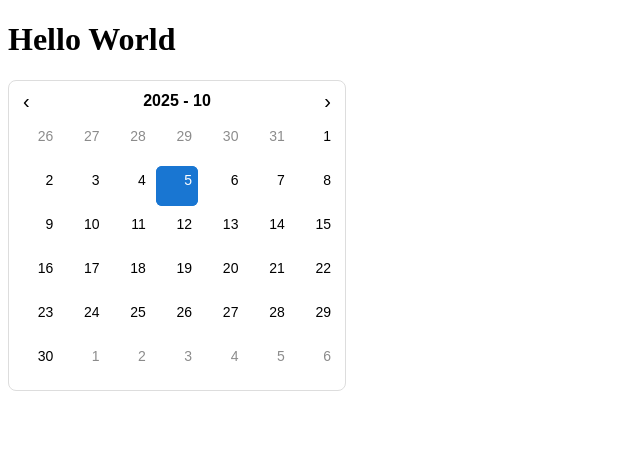
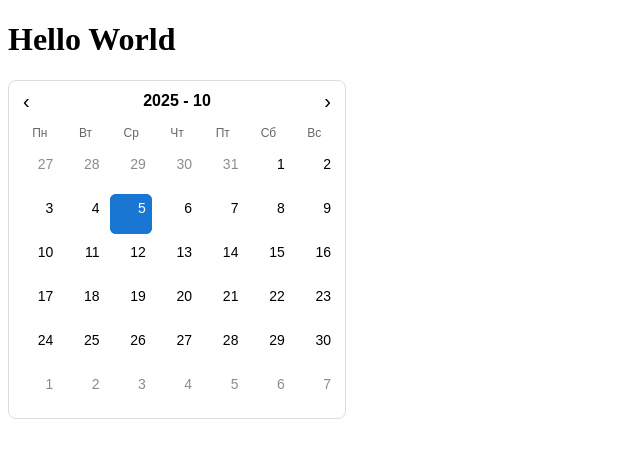
Before and after one commit to KlimMalgin/vue-calendar, a Vue app: page / in a window 1280 px wide. Shown: the top 458 px of the page, without its empty margins (0-640 px from the left). Built offline with nearby package versions, Linux system fonts and the light colour scheme; the HTML template or start-up script is replaced by a standard one.

Commit message:
locales & weekdays

```diff
--- a/src/App.vue
+++ b/src/App.vue
@@ -1,7 +1,7 @@
 <template>
   <div>
     <h1>{{ message }}</h1>
-    <Calendar />
+    <Calendar :locale="lang" />
   </div>
 </template>
 
@@ -15,6 +15,7 @@ export default {
   data() {
     return {
       message: "Hello World",
+      lang: "ru",
     };
   },
 };
--- a/src/components/Calendar.vue
+++ b/src/components/Calendar.vue
@@ -4,6 +4,12 @@
       <button class="nav" @click="prevMonth">‹</button>
       <div class="title">{{ displayYear }} - {{ displayMonth }}</div>
       <button class="nav" @click="nextMonth">›</button>
+    </div>
+
+    <div class="weekdays">
+      <div v-for="(d, idx) in weekdayNames" :key="idx" class="weekday">
+        {{ d }}
+      </div>
     </div>
 
     <div class="days">
@@ -27,6 +33,12 @@
 <script>
 export default {
   name: "Calendar",
+  props: {
+    locale: {
+      type: String,
+      default: "en",
+    },
+  },
   data() {
     const today = this._getToday();
     return {
@@ -34,9 +46,55 @@ export default {
       displayYear: today.getFullYear(),
       displayMonth: today.getMonth(),
       selectedDate: this._formatDateISO(today),
+
+      locales: {
+        en: {
+          months: [
+            "January",
+            "February",
+            "March",
+            "April",
+            "May",
+            "June",
+            "July",
+            "August",
+            "September",
+            "October",
+            "November",
+            "December",
+          ],
+          weekdays: ["Sun", "Mon", "Tue", "Wed", "Thu", "Fri", "Sat"],
+        },
+        ru: {
+          months: [
+            "Январь",
+            "Февраль",
+            "Март",
+            "Апрель",
+            "Май",
+            "Июнь",
+            "Июль",
+            "Август",
+            "Сентябрь",
+            "Октябрь",
+            "Ноябрь",
+            "Декабрь",
+          ],
+          weekdays: ["Пн", "Вт", "Ср", "Чт", "Пт", "Сб", "Вс"],
+        },
+      },
     };
   },
   computed: {
+    localeObj() {
+      return this.locales[this.locale] || this.locales.en;
+    },
+    monthNames() {
+      return this.localeObj.months;
+    },
+    weekdayNames() {
+      return this.localeObj.weekdays;
+    },
     monthGrid() {
       const year = this.displayYear;
       const month = this.displayMonth;
@@ -71,6 +129,7 @@ export default {
   },
   methods: {
     // ------
+
     prevMonth() {
       if (this.displayMonth === 0) {
         this.displayMonth = 11;
@@ -162,6 +221,17 @@ export default {
   font-size: 20px;
   cursor: pointer;
 }
+.weekdays {
+  display: grid;
+  grid-template-columns: repeat(7, 1fr);
+  text-align: center;
+  font-size: 12px;
+  color: #666;
+  margin-bottom: 6px;
+}
+.weekday {
+  padding: 4px 0;
+}
 .days {
   display: grid;
   grid-template-columns: repeat(7, 1fr);
```
